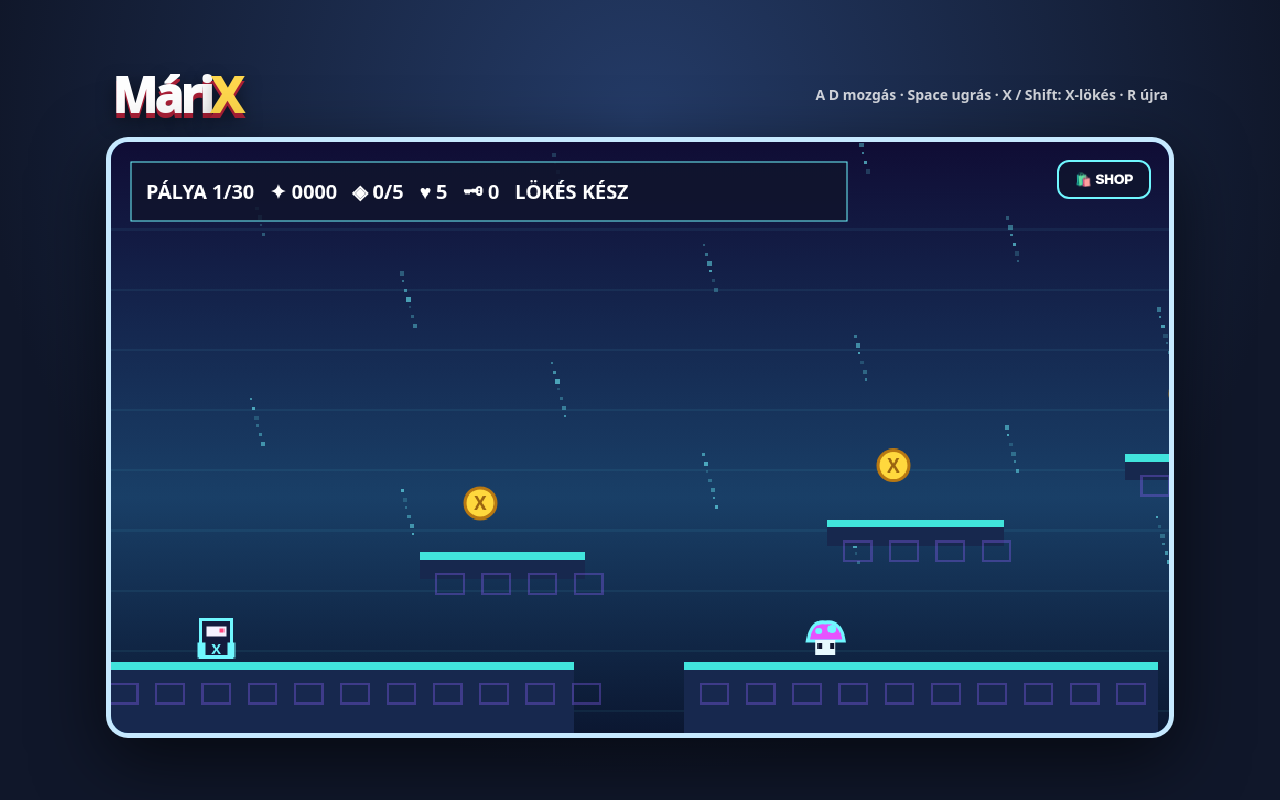
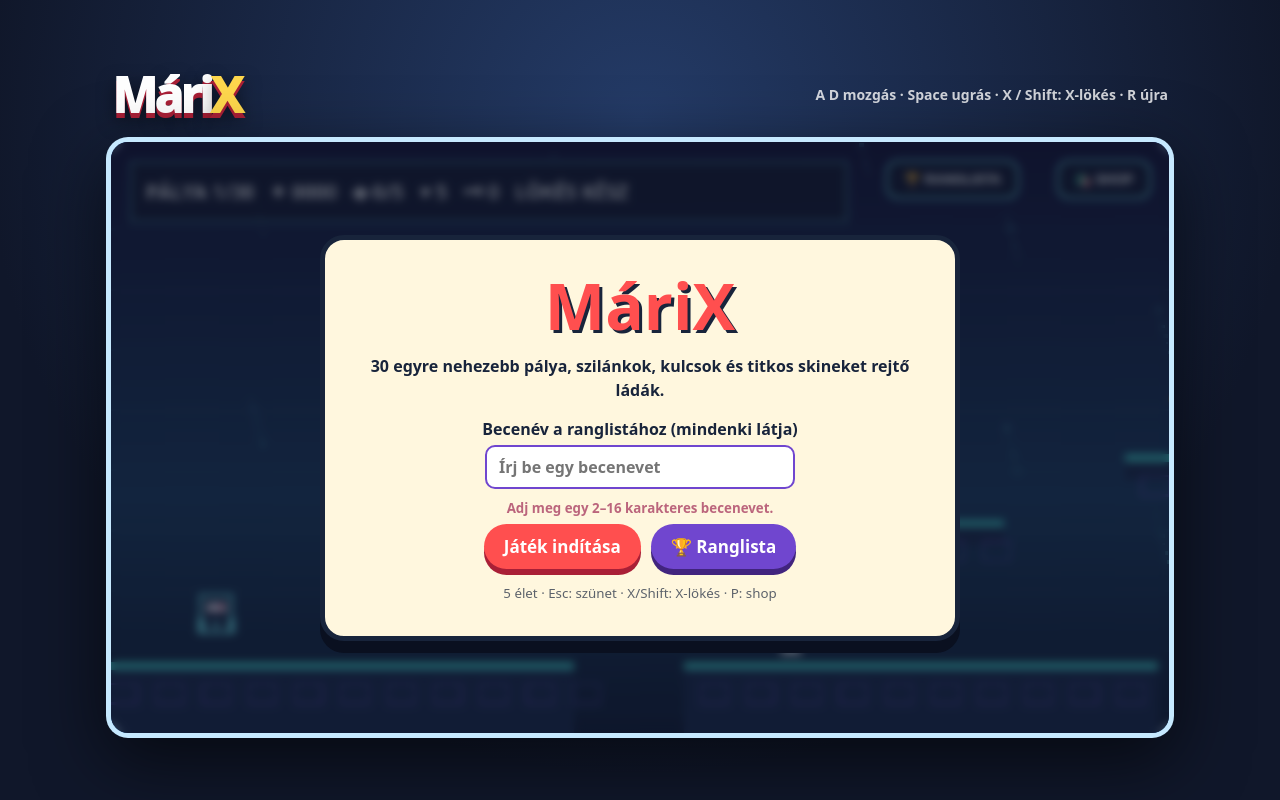
Before and after one commit to majtenyilena2015-cmd/M-riX, a plain HTML site: page game.html in a window 1280 px wide. Both pictures are taken after a click on the button "Játék indítása". Drawn offline with Linux system fonts and the light colour scheme.

Commit message:
Add shared MáriX leaderboard and player nicknames

```diff
--- a/game.html
+++ b/game.html
@@ -10,7 +10,7 @@
     .wrap{width:min(100vw,1100px);padding:16px}.top{display:flex;align-items:center;justify-content:space-between;margin:0 6px 10px}.logo{font-size:clamp(27px,5vw,48px);font-weight:1000;letter-spacing:-3px;text-shadow:0 5px 0 #a91f36,0 8px 18px #0008}.logo span{color:var(--gold)}.hint{font-weight:800;opacity:.8;font-size:14px}
     .frame{position:relative;border:5px solid #fff9;border-radius:22px;overflow:hidden;box-shadow:0 22px 70px #0009;background:#70c9ff;aspect-ratio:16/9}canvas{width:100%;height:100%;display:block;image-rendering:pixelated}
     .panel{position:absolute;inset:0;display:grid;place-items:center;background:#10172aa8;backdrop-filter:blur(4px);transition:.2s;z-index:2}.card{text-align:center;background:var(--cream);color:var(--ink);border:5px solid var(--ink);border-radius:24px;padding:clamp(16px,3vw,34px);box-shadow:0 12px 0 #0a1020;max-width:640px;max-height:90%;overflow:auto;margin:12px}.card h1{margin:0 0 8px;font-size:clamp(36px,7vw,64px);line-height:1;color:var(--red);text-shadow:3px 3px 0 var(--ink)}.card p{font-weight:750;line-height:1.5}.card small{display:block;margin-top:10px;opacity:.7}.play{display:inline-block;border:0;border-radius:99px;background:var(--red);color:white;font:900 17px system-ui;padding:11px 20px;box-shadow:0 6px 0 #a91f36;cursor:pointer;text-decoration:none;margin:5px}.play.secondary{background:#7046cf;box-shadow:0 6px 0 #41247e}.play:active{transform:translateY(4px);box-shadow:0 2px 0 #a91f36}.hidden{display:none}
-    .shopbtn{position:absolute;right:18px;top:18px;border:2px solid #70f7ff;background:#10142edb;color:#fff;border-radius:12px;padding:10px 16px;font-weight:1000;cursor:pointer}.skins{display:grid;grid-template-columns:repeat(3,1fr);gap:8px;margin:12px 0}.skin{border:3px solid #18243b;background:white;border-radius:14px;padding:8px;font-weight:900;cursor:pointer;min-width:0}.skin.selected{background:#70f7ff}.skin.locked{background:#e9e5df}.skin.chest{border-color:#b765d9}.skin i{display:inline-block;width:18px;height:18px;border-radius:5px;vertical-align:middle;margin-right:5px}.wallet{font-size:19px;color:#7046cf;font-weight:1000}.shopnote{min-height:1.5em;font-weight:800;color:#9f2854}.shopactions{display:flex;justify-content:center;flex-wrap:wrap}
+    .shopbtn{position:absolute;right:18px;top:18px;border:2px solid #70f7ff;background:#10142edb;color:#fff;border-radius:12px;padding:10px 16px;font-weight:1000;cursor:pointer}.skins{display:grid;grid-template-columns:repeat(3,1fr);gap:8px;margin:12px 0}.skin{border:3px solid #18243b;background:white;border-radius:14px;padding:8px;font-weight:900;cursor:pointer;min-width:0}.skin.selected{background:#70f7ff}.skin.locked{background:#e9e5df}.skin.chest{border-color:#b765d9}.skin i{display:inline-block;width:18px;height:18px;border-radius:5px;vertical-align:middle;margin-right:5px}.wallet{font-size:19px;color:#7046cf;font-weight:1000}.leaderbtn{right:150px}.profile-label{display:block;margin:14px auto 5px;font-weight:900}.player-name{display:block;width:min(100%,310px);margin:0 auto 8px;border:2px solid #7046cf;border-radius:10px;padding:9px 12px;font:700 16px system-ui;color:#18243b}.shopnote{min-height:1.5em;font-weight:800;color:#9f2854}.shopactions{display:flex;justify-content:center;flex-wrap:wrap}
     @media(max-width:600px){.skins{grid-template-columns:repeat(2,1fr)}.card{max-height:95%;padding:10px}.skin{font-size:12px}.skin small{font-size:11px}.play{font-size:13px;padding:7px 12px;margin:3px}}
     .touch{display:none;position:absolute;inset:auto 14px 14px;justify-content:space-between;pointer-events:none}.touch button{pointer-events:auto;width:74px;height:74px;border:3px solid #fff9;background:#15213ad9;color:white;border-radius:20px;font-size:30px;font-weight:900;touch-action:none}.touch .left{display:flex;gap:10px}.jump{width:94px!important}
     @media(pointer:coarse){.touch{display:flex}.hint{display:none}.wrap{padding:4px}.top{margin:3px 8px}.frame{border-width:3px;border-radius:14px}}
@@ -21,14 +21,15 @@
   <div class="top"><div class="logo">Mári<span>X</span></div><div class="hint">A D mozgás · Space ugrás · X / Shift: X-lökés · R újra</div></div>
   <div class="frame">
     <canvas id="game" width="960" height="540" aria-label="MáriX platformjáték"></canvas>
-    <button class="shopbtn" id="shopBtn">🛍️ SHOP</button>
-    <div class="panel" id="panel"><div class="card"><h1>MáriX</h1><p>30 egyre nehezebb pálya, szilánkok, kulcsok és titkos skineket rejtő ládák.</p><button class="play" id="play">Játék indítása</button><small>5 élet · Esc: szünet · X/Shift: X-lökés · P: shop</small></div></div>
+    <button class="shopbtn leaderbtn" id="leaderBtn">🏆 RANGLISTA</button><button class="shopbtn" id="shopBtn">🛍️ SHOP</button>
+    <div class="panel" id="panel"><div class="card"><h1>MáriX</h1><p>30 egyre nehezebb pálya, szilánkok, kulcsok és titkos skineket rejtő ládák.</p><label class="profile-label" for="playerName">Becenév a ranglistához (mindenki látja)</label><input class="player-name" id="playerName" maxlength="16" autocomplete="nickname" placeholder="Írj be egy becenevet"><small id="nameError" class="shopnote"></small><button class="play" id="play">Játék indítása</button><button class="play secondary" id="titleLeaderboard">🏆 Ranglista</button><small>5 élet · Esc: szünet · X/Shift: X-lökés · P: shop</small></div></div>
     <div class="touch"><div class="left"><button data-key="ArrowLeft">◀</button><button data-key="ArrowRight">▶</button></div><div class="left"><button data-key="KeyX">X</button><button class="jump" data-key="Space">↑</button></div></div>
   </div>
 </main>
 <script>
-const c=document.querySelector('#game'),x=c.getContext('2d'),panel=document.querySelector('#panel'),play=document.querySelector('#play'),shopBtn=document.querySelector('#shopBtn');
-const W=960,H=540,keys={},GRAV=.72;let state,player,camera,last=0,platforms=[],coinPos=[],enemyPos=[],goalX=1700;
+const c=document.querySelector('#game'),x=c.getContext('2d'),panel=document.querySelector('#panel'),play=document.querySelector('#play'),shopBtn=document.querySelector('#shopBtn'),leaderBtn=document.querySelector('#leaderBtn');
+const API='https://marix-ranglista.majtenyi-lena2015.chatgpt.site';
+const W=960,H=540,keys={},GRAV=.72;let state,player,camera,last=0,platforms=[],coinPos=[],enemyPos=[],goalX=1700,leaderReturn='title';
 const LEVELS=[
  {name:'Neon kezdet',goal:1760,platforms:[[-100,475,520,100],[520,475,430,100],[1050,475,800,100],[280,375,150,24],[650,345,160,24],[920,285,150,24],[1230,370,160,24],[1500,305,150,24]],coins:[[335,325],[710,295],[975,235],[1290,320],[1560,255]],enemies:[[600,439,1],[1190,439,-1]]},
  {name:'Törött adatút',goal:2160,platforms:[[-100,475,400,100],[400,475,360,100],[850,475,310,100],[1260,475,390,100],[1740,475,510,100],[220,360,150,24],[540,300,150,24],[800,380,130,24],[1030,315,150,24],[1370,350,150,24],[1600,275,150,24],[1900,350,160,24]],coins:[[275,310],[595,250],[855,330],[1085,265],[1425,300],[1655,225],[1960,300]],enemies:[[470,439,1],[940,439,-1],[1340,439,1]]},
@@ -64,20 +65,30 @@ const SKINS=[
  {name:'Napkorona',chest:true,body:'#693818',edge:'#ffb733',eye:'#fff'},
  {name:'Ametiszt',chest:true,body:'#322054',edge:'#ba7dff',eye:'#f6dfff'}
 ];
+function newPlayerId(){return 'xxxxxxxx-xxxx-4xxx-yxxx-xxxxxxxxxxxx'.replace(/[xy]/g,c=>{const r=Math.random()*16|0;return(c==='x'?r:(r&3|8)).toString(16)})}
+function loadPlayer(){try{const p=JSON.parse(localStorage.getItem('marixPlayerProfile'))||{};return{id:typeof p.id==='string'?p.id:newPlayerId(),nickname:typeof p.nickname==='string'?p.nickname:''}}catch{return{id:newPlayerId(),nickname:''}}}
+let playerProfile=loadPlayer();
+function savePlayer(){try{localStorage.setItem('marixPlayerProfile',JSON.stringify(playerProfile))}catch{}}
+function cleanNickname(value){return value.normalize('NFC').trim().replace(/[^\p{L}\p{N} _-]/gu,'').slice(0,16).trim()}
+function escapeHtml(value){return String(value).replace(/[&<>"']/g,ch=>({'&':'&amp;','<':'&lt;','>':'&gt;','"':'&quot;',"'":'&#39;'}[ch]))}
+async function submitProgress(level){if(!playerProfile.nickname)return;const response=await fetch(API+'/api/progress',{method:'POST',headers:{'Content-Type':'application/json'},body:JSON.stringify({playerId:playerProfile.id,nickname:playerProfile.nickname,level})});if(!response.ok)throw new Error('Mentés nem sikerült')}
+async function refreshLeaderboard(){const rows=document.querySelector('#leaderRows'),status=document.querySelector('#leaderStatus');if(!rows||!status)return;status.textContent='Ranglista betöltése…';try{const response=await fetch(API+'/api/leaderboard',{cache:'no-store'});if(!response.ok)throw new Error('Nem elérhető');const data=await response.json();const list=data.leaderboard||[];rows.innerHTML=list.length?list.map(item=>`<div class="rankrow"><b>${String(item.rank).padStart(2,'0')}</b><span>${escapeHtml(item.nickname)}</span><strong>${item.level} / 30</strong></div>`).join(''):'<p>Még nincs eredmény. Teljesíts egy pályát, hogy felkerülj!</p>';status.textContent='A legjobb teljesített pályák';}catch{status.textContent='A közös ranglista most nem érhető el. Ellenőrizd az internetkapcsolatot.'}}
+function openLeaderboard(){if(!['play','title','pause'].includes(state.mode))return;leaderReturn=state.mode;state.mode='board';panel.classList.remove('hidden');panel.querySelector('.card').innerHTML=`<h1>🏆 Ranglista</h1><p id="leaderStatus">Betöltés…</p><div id="leaderRows" class="ranklist"></div><p class="shopnote">Nyilvános becenévként jelenik meg, ne használj teljes nevedet.</p><button class="play" id="closeLeaderboard">Vissza</button><button class="play secondary" id="refreshLeaderboard">Frissítés</button>`;document.querySelector('#closeLeaderboard').onclick=closeLeaderboard;document.querySelector('#refreshLeaderboard').onclick=refreshLeaderboard;refreshLeaderboard()}
+function closeLeaderboard(){if(leaderReturn==='play'){state.mode='play';panel.classList.add('hidden')}else if(leaderReturn==='pause'){state.mode='play';pauseGame()}else showTitle()}
 function saved(){try{let s=JSON.parse(localStorage.getItem('marixShop'))||{};let owned=Array.isArray(s.owned)?[...new Set([0,...s.owned.filter(i=>Number.isInteger(i)&&i>=0&&i<SKINS.length)])]:[0];return{wallet:Number.isFinite(s.wallet)?Math.max(0,s.wallet):0,owned,skin:owned.includes(s.skin)?s.skin:0,keys:Number.isFinite(s.keys)?Math.max(0,s.keys):0,cleared:Number.isInteger(s.cleared)?Math.max(0,Math.min(LEVELS.length,s.cleared)):0}}catch(e){return{wallet:0,owned:[0],skin:0,keys:0,cleared:0}}}function saveShop(){try{localStorage.setItem('marixShop',JSON.stringify({wallet:state.wallet,owned:state.owned,skin:state.skin,keys:state.keys,cleared:state.cleared}))}catch(e){}}
 function reset(full=true){if(full){let s=saved();state={score:0,lives:5,mode:'play',time:0,level:Math.min(s.cleared,LEVELS.length-1),wallet:s.wallet,owned:s.owned,skin:s.skin,keys:s.keys,cleared:s.cleared}}let L=LEVELS[state.level];platforms=L.platforms;coinPos=L.coins;enemyPos=L.enemies;goalX=L.goal;state.coins=coinPos.map(([x,y])=>({x,y,taken:false}));state.enemies=enemyPos.map(([x,y,d])=>({x,y,w:34,h:30,d,alive:true,start:x}));state.mode='play';player={x:80,y:410,w:31,h:43,vx:0,vy:0,ground:false,face:1,inv:0,coyote:0,jumpBuffer:0,dashReady:true,dashLock:false,dashTrail:0};camera=0;}
 function rect(a,b){return a.x<b.x+b.w&&a.x+a.w>b.x&&a.y<b.y+b.h&&a.y+a.h>b.y}
 function hit(){if(player.inv>0)return;state.lives--;if(state.lives<=0)return finish(false);player.x=80;camera=0;player.y=390;player.vx=0;player.vy=-8;player.inv=100}
 function finish(win){if(win&&state.cleared<LEVELS.length){state.cleared=LEVELS.length;state.keys++;saveShop()}state.mode=win?'win':'lose';panel.classList.remove('hidden');panel.querySelector('.card').innerHTML=`<h1>${win?'GRATULÁLUNK, KIVITTED!':'Vége!'}</h1><p>${win?'Mind a 30 pályát teljesítetted! Jutalom: 1 kulcs!':'Elfogytak az életeid.'}<br>Pontszám: <b>${state.score}</b></p><button class="play" id="again">Újrakezdés</button>`;document.querySelector('#again').onclick=start}
-function nextLevel(){let completed=state.level+1,first=completed>state.cleared;if(first){state.cleared=completed;if(completed%3===0)state.keys++;saveShop()}state.mode='pause';panel.classList.remove('hidden');panel.querySelector('.card').innerHTML=`<h1>Pálya kész!</h1><p><b>${LEVELS[state.level].name}</b> teljesítve.<br>Pontszám: ${state.score} · Élet: ${state.lives}${first&&completed%3===0?'<br>🗝️ Jutalom: 1 kulcs!':''}</p><button class="play" id="next">Következő pálya</button>`;document.querySelector('#next').onclick=()=>{state.level++;reset(false);panel.classList.add('hidden')}}
+function nextLevel(){let completed=state.level+1,first=completed>state.cleared;if(first){state.cleared=completed;if(completed%3===0)state.keys++;saveShop()}state.mode='pause';panel.classList.remove('hidden');panel.querySelector('.card').innerHTML=`<h1>Pálya kész!</h1><p><b>${LEVELS[state.level].name}</b> teljesítve.<br>Pontszám: ${state.score} · Élet: ${state.lives}${first&&completed%3===0?'<br>🗝️ Jutalom: 1 kulcs!':''}</p><p id="saveStatus">${navigator.onLine?'Ranglista mentése…':'Offline: az eredmény később nem menthető.'}</p><button class="play" id="next">Következő pálya</button><button class="play secondary" id="levelBoard">🏆 Ranglista</button>`;if(first)submitProgress(completed).then(()=>{const el=document.querySelector('#saveStatus');if(el)el.textContent='Eredmény elmentve a közös ranglistára.'}).catch(()=>{const el=document.querySelector('#saveStatus');if(el)el.textContent='Az online mentés nem sikerült; ellenőrizd az internetkapcsolatot.'});document.querySelector('#next').onclick=()=>{state.level++;reset(false);panel.classList.add('hidden')};document.querySelector('#levelBoard').onclick=openLeaderboard}
 function openShop(){if(state.mode!=='play'||!panel.classList.contains('hidden'))return;state.mode='shop';panel.classList.remove('hidden');renderShop()}
 function renderShop(message=''){panel.querySelector('.card').innerHTML=`<h1>SHOP & LÁDÁK</h1><div class="wallet">◈ ${state.wallet} szilánk &nbsp; 🗝️ ${state.keys} kulcs</div><p class="shopnote" role="status">${message||'Minden 3. új pályáért 1 kulcs jár. Egy láda 1 kulcsba kerül.'}</p><div class="shopactions"><button class="play secondary" id="buyKey">Kulcs vásárlása · ◈ 30</button><button class="play" id="openChest">🎁 Láda nyitása · 🗝️ 1</button></div><div class="skins">${SKINS.map((s,i)=>`<button class="skin ${state.skin===i?'selected':''} ${state.owned.includes(i)?'':'locked'} ${s.chest?'chest':''}" data-skin="${i}"><i style="background:${s.body};border:3px solid ${s.edge}"></i>${s.name}<small>${state.owned.includes(i)?(state.skin===i?'HASZNÁLOD':'KIVÁLASZTÁS'):(s.chest?'CSAK LÁDÁBÓL':`◈ ${s.price}`)}</small></button>`).join('')}</div><button class="play secondary" id="closeShop">Vissza a játékba</button>`;document.querySelectorAll('[data-skin]').forEach(b=>b.onclick=()=>buySkin(+b.dataset.skin));document.querySelector('#buyKey').onclick=()=>{if(state.wallet<30)return renderShop('Nincs elég szilánkod a kulcshoz.');state.wallet-=30;state.keys++;saveShop();renderShop('Vettél egy kulcsot!')};document.querySelector('#openChest').onclick=openChest;document.querySelector('#closeShop').onclick=()=>{state.mode='play';panel.classList.add('hidden')}}
 function buySkin(i){let s=SKINS[i];if(state.owned.includes(i))state.skin=i;else if(s.chest)return renderShop('Ez a skin csak ládából szerezhető.');else if(state.wallet>=s.price){state.wallet-=s.price;state.owned.push(i);state.skin=i}else return renderShop('Nincs elég szilánkod ehhez a skinhez.');saveShop();renderShop(`${s.name} skin kiválasztva!`)}
 function openChest(){if(!state.keys)return renderShop('A ládához kulcs kell. Minden 3. új pálya után kapsz egyet.');const possible=SKINS.map((s,i)=>s.chest&&!state.owned.includes(i)?i:-1).filter(i=>i>=0);if(!possible.length)return renderShop('Már minden ládás skin a tiéd!');const i=possible[Math.floor(Math.random()*possible.length)];state.keys--;state.owned.push(i);state.skin=i;saveShop();renderShop(`🎉 A ládából ${SKINS[i].name} skin került elő!`)}
-function pauseGame(){if(state.mode==='play'){state.mode='pause';panel.classList.remove('hidden');panel.querySelector('.card').innerHTML=`<h1>Szünet</h1><p>${LEVELS[state.level].name}<br>Pontszám: ${state.score} · Élet: ${state.lives}</p><button class="play" id="resume">Folytatás</button><button class="play secondary" id="quit">Kilépés a főmenübe</button>`;document.querySelector('#resume').onclick=resumeGame;document.querySelector('#quit').onclick=showTitle}else if(state.mode==='pause')resumeGame();else if(state.mode==='shop'){state.mode='play';panel.classList.add('hidden')}}
+function pauseGame(){if(state.mode==='play'){state.mode='pause';panel.classList.remove('hidden');panel.querySelector('.card').innerHTML=`<h1>Szünet</h1><p>${LEVELS[state.level].name}<br>Pontszám: ${state.score} · Élet: ${state.lives}</p><button class="play" id="resume">Folytatás</button><button class="play secondary" id="pauseLeaderboard">🏆 Ranglista</button><button class="play secondary" id="quit">Kilépés a főmenübe</button>`;document.querySelector('#pauseLeaderboard').onclick=openLeaderboard;document.querySelector('#resume').onclick=resumeGame;document.querySelector('#quit').onclick=showTitle}else if(state.mode==='pause')resumeGame();else if(state.mode==='shop'){state.mode='play';panel.classList.add('hidden')}}
 function resumeGame(){state.mode='play';panel.classList.add('hidden')}
-function showTitle(){reset(true);state.mode='title';panel.classList.remove('hidden');panel.querySelector('.card').innerHTML=`<h1>MáriX</h1><p>30 egyre nehezebb pálya. Teljesített pályák: ${state.cleared}/30.</p><button class="play" id="titlePlay">Folytatás</button><small>Esc: szünet · X/Shift: X-lökés · P: shop</small>`;document.querySelector('#titlePlay').onclick=start}
-function start(){reset(true);panel.classList.add('hidden')}
+function showTitle(){reset(true);state.mode='title';panel.classList.remove('hidden');panel.querySelector('.card').innerHTML=`<h1>MáriX</h1><p>30 egyre nehezebb pálya. Teljesített pályák: ${state.cleared}/30.</p><label class="profile-label" for="playerName">Becenév a közös ranglistához</label><input class="player-name" id="playerName" maxlength="16" autocomplete="nickname" value="${escapeHtml(playerProfile.nickname)}"><small id="nameError" class="shopnote">Ezt a becenevet minden játékos láthatja.</small><button class="play" id="titlePlay">Folytatás</button><button class="play secondary" id="titleLeaderboard">🏆 Ranglista</button><small>Esc: szünet · X/Shift: X-lökés · P: shop</small>`;document.querySelector('#titlePlay').onclick=start;document.querySelector('#titleLeaderboard').onclick=openLeaderboard}
+function start(){const input=document.querySelector('#playerName');if(input){const nickname=cleanNickname(input.value);const error=document.querySelector('#nameError');if(nickname.length<2){if(error)error.textContent='Adj meg egy 2–16 karakteres becenevet.';return}playerProfile.nickname=nickname;savePlayer()}if(!playerProfile.nickname){showTitle();const error=document.querySelector('#nameError');if(error)error.textContent='Előbb válassz egy becenevet a ranglistához.';return}reset(true);panel.classList.add('hidden');if(state.cleared>0)submitProgress(state.cleared).catch(()=>{})}
 function update(){if(state.mode!=='play')return;state.time++;let dir=(keys.ArrowRight||keys.KeyD?1:0)-(keys.ArrowLeft||keys.KeyA?1:0),jump=keys.Space||keys.ArrowUp||keys.KeyW;
   if(dir)player.vx+=(dir*5-player.vx)*.34;else player.vx*=.55;player.vx=Math.max(-5,Math.min(5,player.vx));if(Math.abs(player.vx)<.08)player.vx=0;if(dir)player.face=dir;
   if(jump&&!player.jumpLock){player.jumpBuffer=8;player.jumpLock=true}if(!jump){player.jumpLock=false;if(player.vy<0)player.vy+=.5}if(player.ground)player.coyote=8;else player.coyote=Math.max(0,player.coyote-1);player.jumpBuffer=Math.max(0,player.jumpBuffer-1);
@@ -98,7 +109,7 @@ function draw(){let g=x.createLinearGradient(0,0,0,H);g.addColorStop(0,'#100d35'
  x.fillStyle='#10142ee8';x.fillRect(18,18,650,54);x.strokeStyle='#70f7ff';x.strokeRect(18,18,650,54);x.fillStyle='white';x.font='900 18px system-ui';x.textAlign='left';x.fillText(`PÁLYA ${state.level+1}/${LEVELS.length}   ✦ ${state.score.toString().padStart(4,'0')}   ◈ ${state.coins.filter(o=>o.taken).length}/${state.coins.length}   ♥ ${state.lives}   🗝 ${state.keys}   LÖKÉS ${player.dashReady?'KÉSZ':'TÖLT'}`,32,52);
 }
 function loop(t){let steps=Math.min(3,Math.max(1,Math.round((t-last)/16.67)));last=t;while(steps--)update();draw();requestAnimationFrame(loop)}
-addEventListener('keydown',e=>{keys[e.code]=true;if(['ArrowLeft','ArrowRight','ArrowUp','Space'].includes(e.code))e.preventDefault();if(e.code==='KeyR')start();if(e.code==='KeyP')openShop();if(e.code==='Escape'){e.preventDefault();pauseGame()}});addEventListener('keyup',e=>keys[e.code]=false);document.querySelectorAll('[data-key]').forEach(b=>{const k=b.dataset.key;for(const ev of ['pointerdown','pointerenter'])b.addEventListener(ev,e=>{if(e.buttons!==0||ev==='pointerdown')keys[k]=true});for(const ev of ['pointerup','pointercancel','pointerleave'])b.addEventListener(ev,()=>keys[k]=false)});shopBtn.onclick=openShop;play.onclick=start;reset(true);state.mode='title';requestAnimationFrame(loop);
+addEventListener('keydown',e=>{keys[e.code]=true;if(['ArrowLeft','ArrowRight','ArrowUp','Space'].includes(e.code))e.preventDefault();if(e.code==='KeyR')start();if(e.code==='KeyP')openShop();if(e.code==='Escape'){e.preventDefault();pauseGame()}});addEventListener('keyup',e=>keys[e.code]=false);document.querySelectorAll('[data-key]').forEach(b=>{const k=b.dataset.key;for(const ev of ['pointerdown','pointerenter'])b.addEventListener(ev,e=>{if(e.buttons!==0||ev==='pointerdown')keys[k]=true});for(const ev of ['pointerup','pointercancel','pointerleave'])b.addEventListener(ev,()=>keys[k]=false)});shopBtn.onclick=openShop;leaderBtn.onclick=openLeaderboard;document.querySelector('#titleLeaderboard').onclick=openLeaderboard;play.onclick=start;const initialName=document.querySelector('#playerName');if(initialName)initialName.value=playerProfile.nickname;reset(true);state.mode='title';requestAnimationFrame(loop);
 </script>
 </body>
 </html>
```
